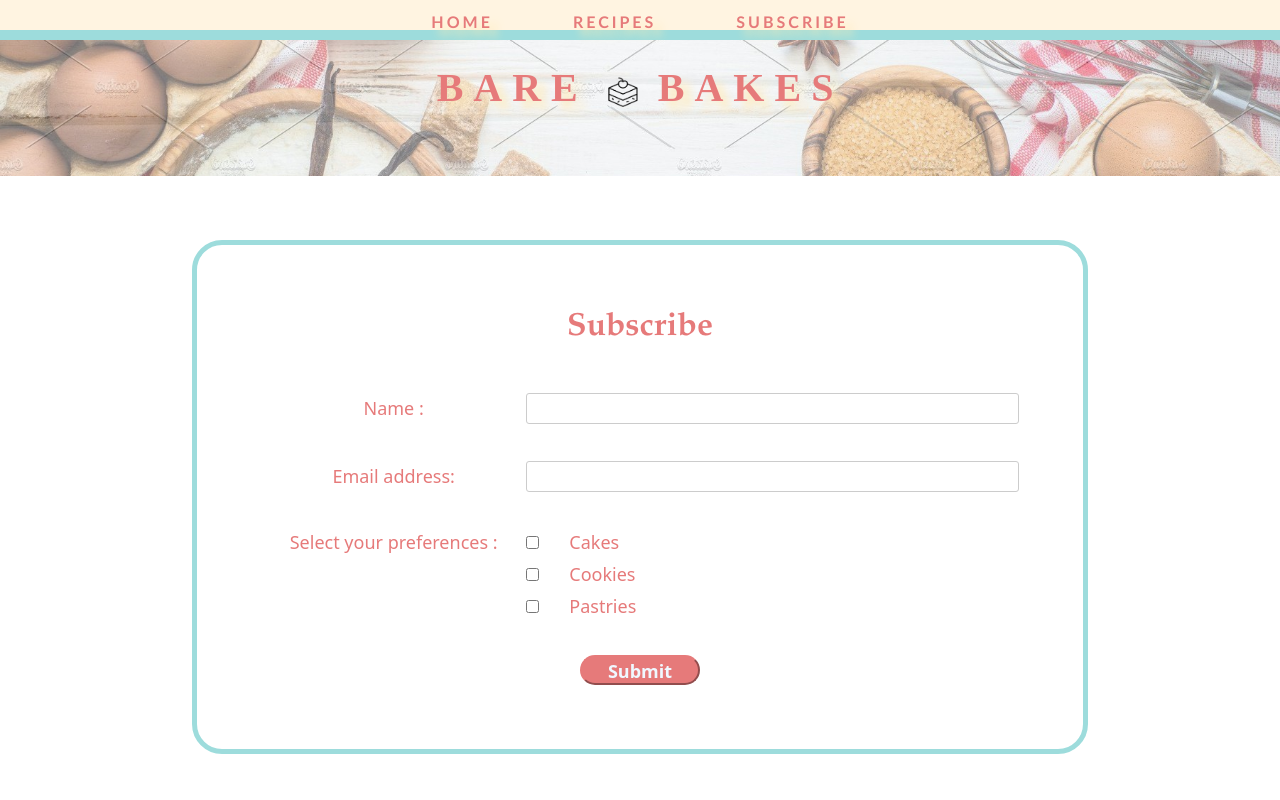
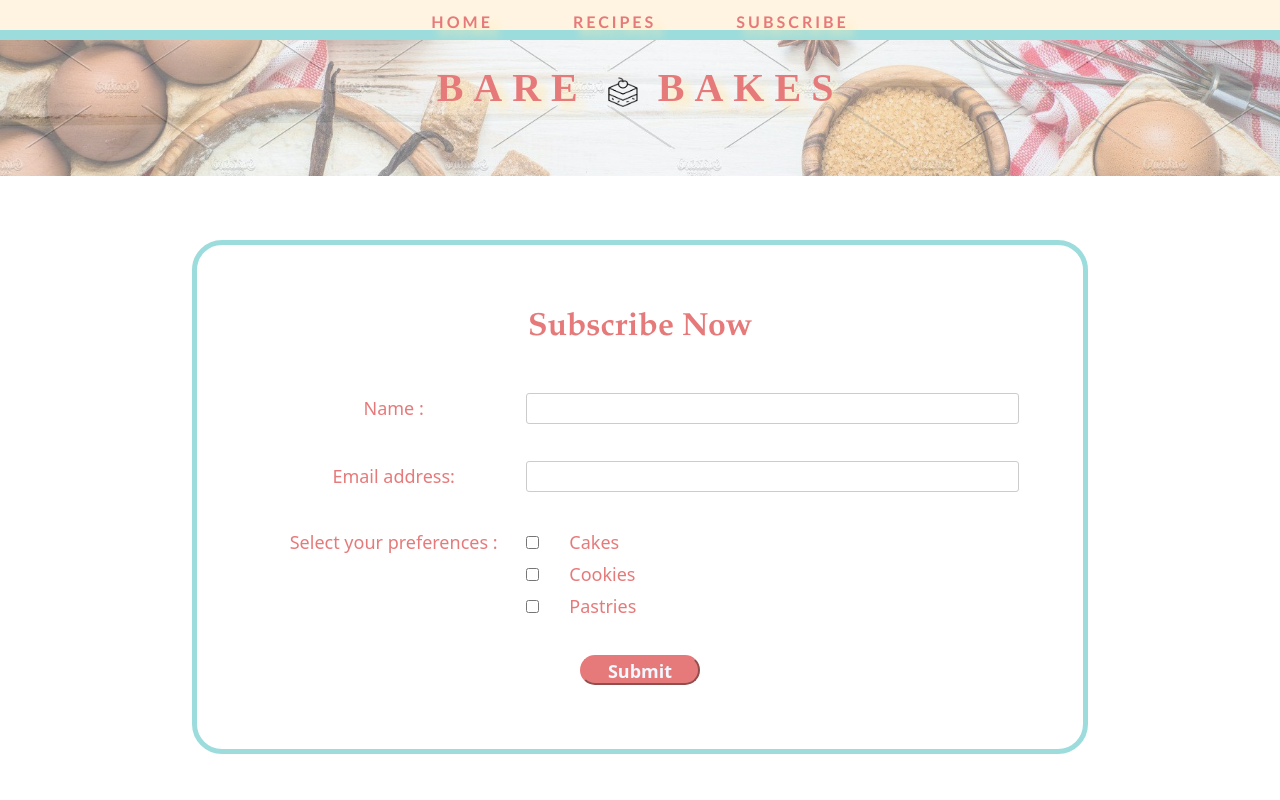
Before and after one commit to jsrynhzl/phase1_cpan144, a React (Create React App) app: page /subscribe in a window 1280 px wide. Shown: the top 800 px of the page. Built offline with nearby package versions, Linux system fonts and the light colour scheme.

Commit message:
subscribe

```diff
--- a/src/screens/Subscribe.js
+++ b/src/screens/Subscribe.js
@@ -63,7 +63,7 @@ const Subscribe = () => {
             <form onSubmit={handleSubmit}>
                 <fieldset className="subscribe-container">
                     <legend>
-                        <h2>Subscribe</h2>
+                        <h2>Subscribe Now</h2>
                     </legend>
 
 
```
